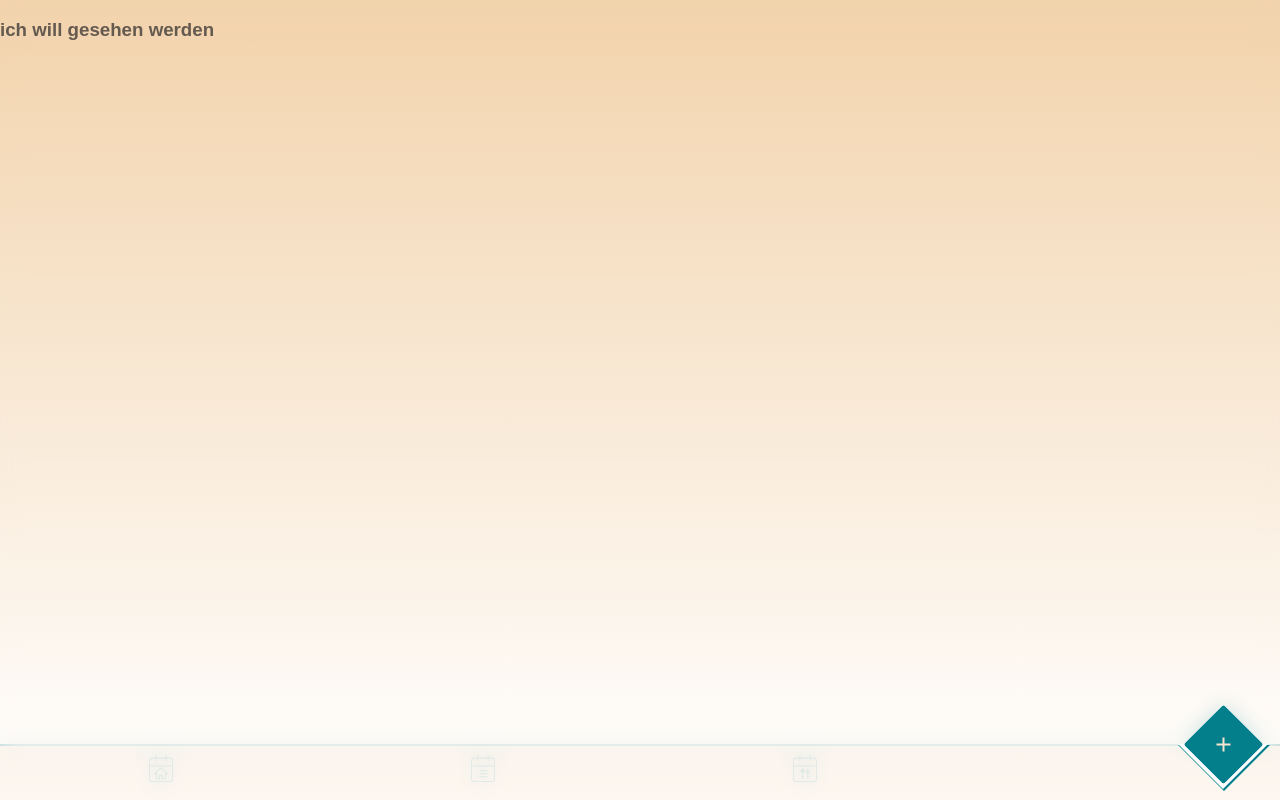
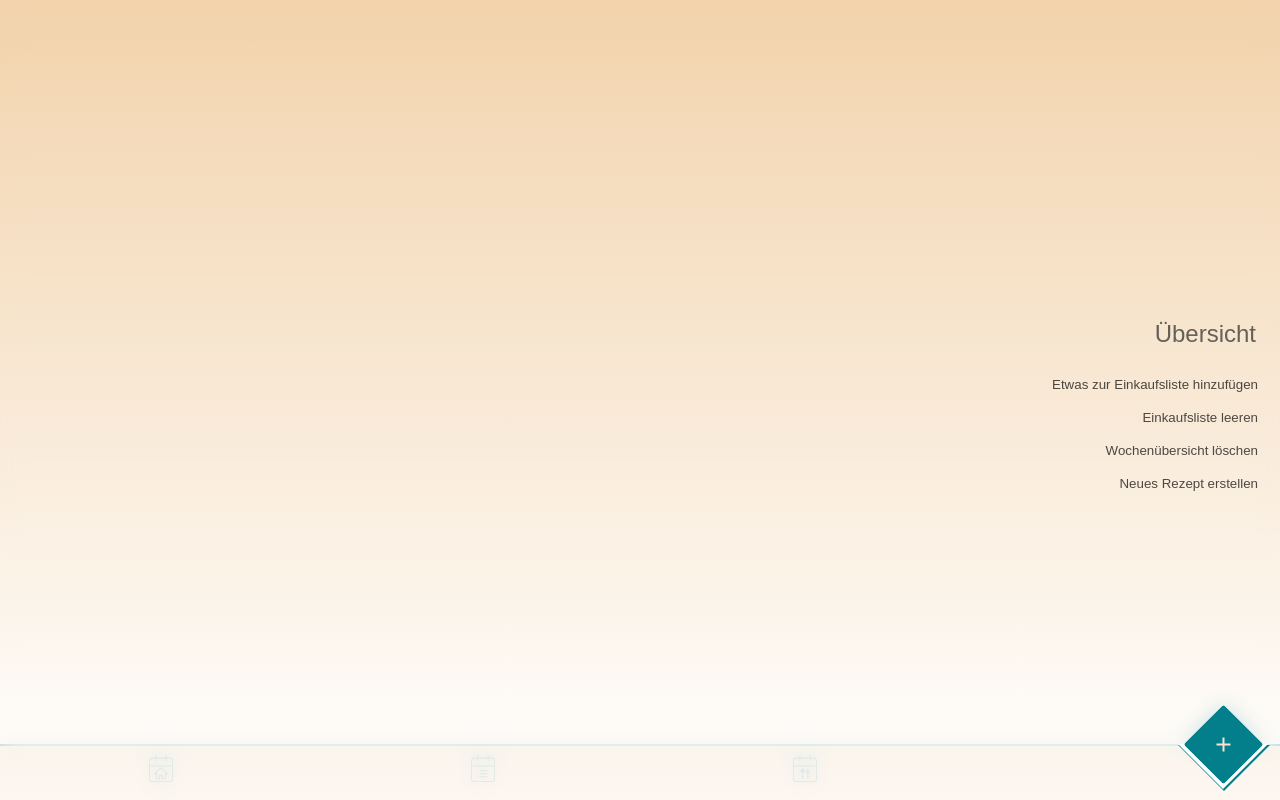
Before and after one commit to boldCM/AngEatIt, an Angular app: page / in a window 1280 px wide. Both pictures are taken after a click on the button 1228 px from the left and 751 px from the top of the page. Built offline with nearby package versions, Linux system fonts and the light colour scheme.

Commit message:
feat: create basic overlay items

```diff
--- a/src/app/app.module.ts
+++ b/src/app/app.module.ts
@@ -7,6 +7,7 @@ import { BottomNavComponent } from './components/bottom-nav/bottom-nav.component
 import { MainButtonComponent } from './components/bottom-nav/mainButton/main-button.component';
 import { OverlayComponent } from './components/overlay/overlay.component';
 import { BrowserAnimationsModule } from '@angular/platform-browser/animations';
+import { OverlayItemComponent } from './components/overlay/overlay-item/overlay-item.component';
 
 @NgModule({
   declarations: [
@@ -14,6 +15,7 @@ import { BrowserAnimationsModule } from '@angular/platform-browser/animations';
     BottomNavComponent,
     MainButtonComponent,
     OverlayComponent,
+    OverlayItemComponent,
   ],
   imports: [BrowserModule, AppRoutingModule, BrowserAnimationsModule],
   providers: [],
--- /dev/null
+++ b/src/app/components/overlay/overlay-item/overlay-item.component.html
@@ -0,0 +1,7 @@
+<div class="overlay--item__container">
+  <h2>Übersicht</h2>
+  <button>Etwas zur Einkaufsliste hinzufügen</button>
+  <button>Einkaufsliste leeren</button>
+  <button>Wochenübersicht löschen</button>
+  <button>Neues Rezept erstellen</button>
+</div>
--- /dev/null
+++ b/src/app/components/overlay/overlay-item/overlay-item.component.scss
@@ -0,0 +1,23 @@
+.overlay--item__container {
+  display: flex;
+  flex-direction: column;
+  padding: 1rem;
+  background: var(--gradient-color);
+  background-repeat: no-repeat;
+  height: 100%;
+  justify-content: center;
+  margin-bottom: 50px;
+  h2 {
+    font-size: 24px;
+    font-weight: 500;
+    text-align: right;
+    padding-right: 0.5rem;
+  }
+  button {
+    margin: 0.5rem 0;
+    display: flex;
+    align-items: right;
+    justify-content: flex-end;
+  }
+}
+// in AppEatIt nutze ich den IconButton und erweitere den mit diesem styling
--- /dev/null
+++ b/src/app/components/overlay/overlay-item/overlay-item.component.ts
@@ -0,0 +1,15 @@
+import { Component, OnInit } from '@angular/core';
+
+@Component({
+  selector: 'app-overlay-item',
+  templateUrl: './overlay-item.component.html',
+  styleUrls: ['./overlay-item.component.scss']
+})
+export class OverlayItemComponent implements OnInit {
+
+  constructor() { }
+
+  ngOnInit(): void {
+  }
+
+}
--- a/src/app/components/overlay/overlay.component.html
+++ b/src/app/components/overlay/overlay.component.html
@@ -1,9 +1,7 @@
-<!-- <div class="blur"></div> -->
 <div class="blur">
-  <h3>ich will gesehen werden</h3>
+  <app-overlay-item></app-overlay-item>
 </div>
 <div class="overlay__container">
-  <h3>Sieht man mich</h3>
   <!-- <CornerElement />
         <OverlayItem /> -->
 </div>
```
Also changed, not shown: 1 other file (tests, documents, lock files or other folders).
